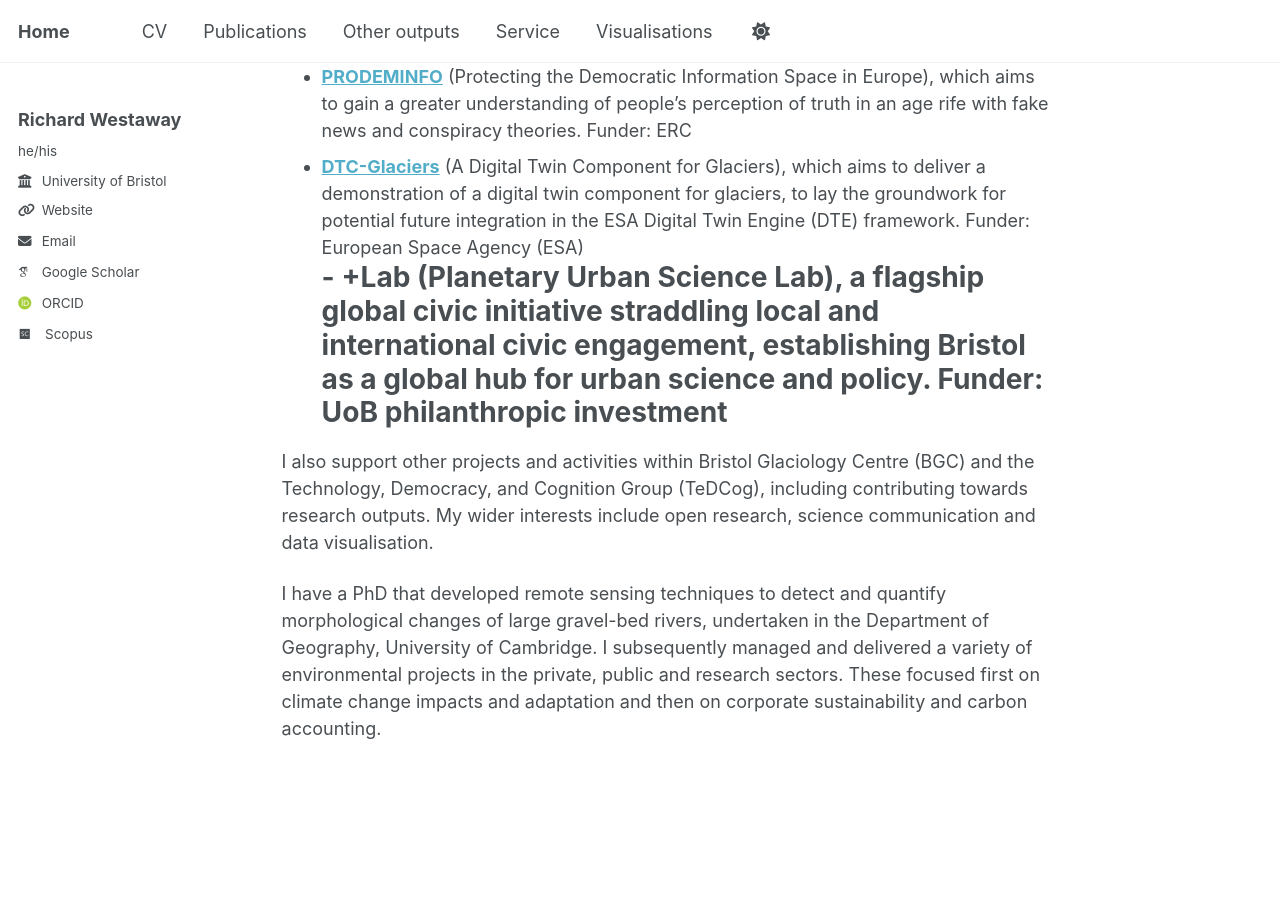
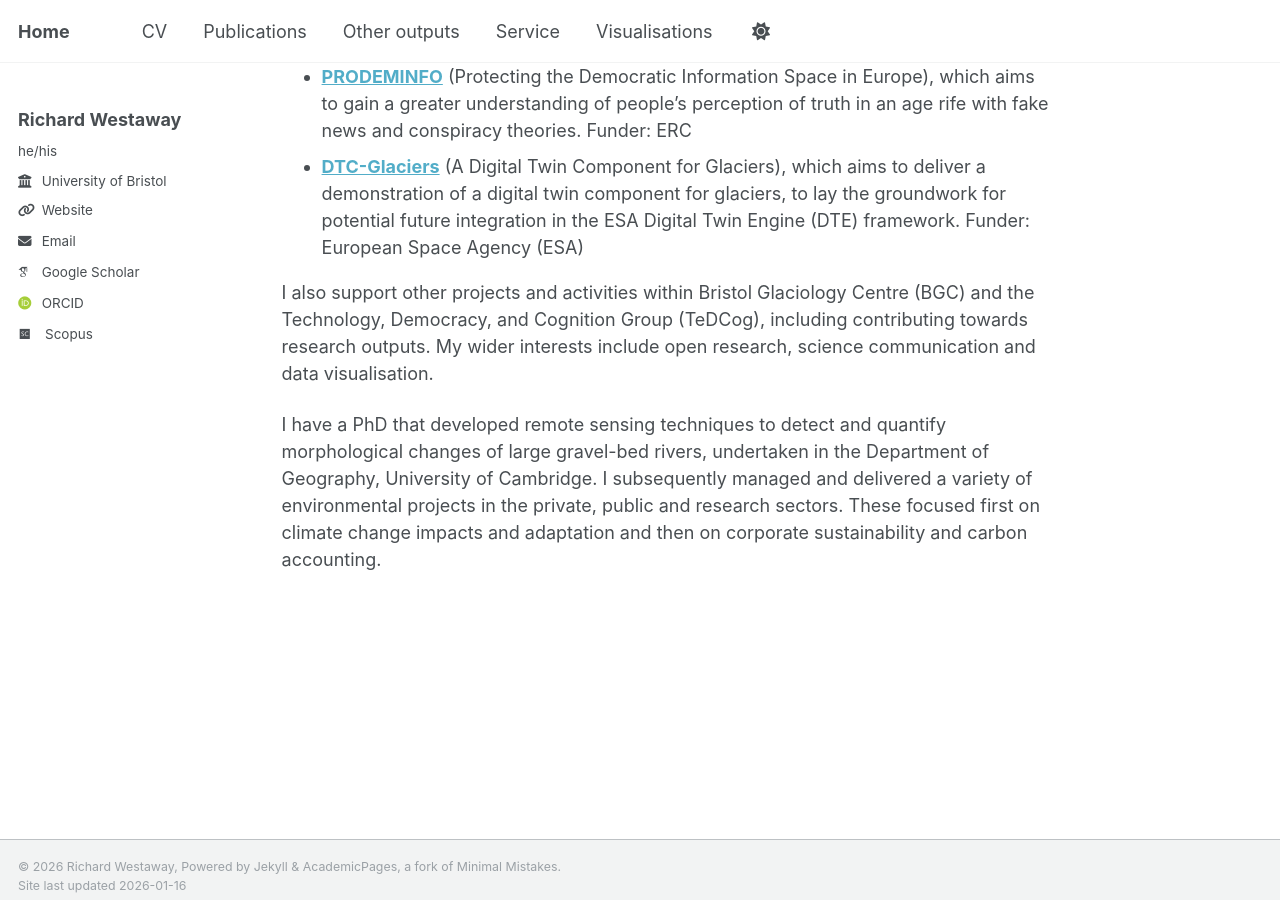
Before and after one commit to richardwestaway/richardwestaway.github.io, a Jekyll site: the page built from _pages/about.md, in a window 1280 px wide and 900 px high, scrolled down 481 px. Built offline with Jekyll 4.4.1, drawn with Linux system fonts in a browser that asks for light colours; some web fonts are replaced.

Commit message:
Update about.md

```diff
--- a/_pages/about.md
+++ b/_pages/about.md
@@ -16,7 +16,6 @@ I currently manage or support the following research projects:
 - [**DEEP PURPLE**](https://cordis.europa.eu/project/id/856416){:target="_blank"}, which is investigating the physical and microbial processes which darken the Greenland Ice Sheet. Host: ENVS, Aarhus University. Funder: ERC
 - [**PRODEMINFO**](https://cordis.europa.eu/project/id/101020961){:target="_blank"} (Protecting the Democratic Information Space in Europe), which aims to gain a greater understanding of people’s perception of truth in an age rife with fake news and conspiracy theories. Funder: ERC
 - [**DTC-Glaciers**](https://dtcglaciers.org/){:target="_blank"} (A Digital Twin Component for Glaciers), which aims to deliver a demonstration of a digital twin component for glaciers, to lay the groundwork for potential future integration in the ESA Digital Twin Engine (DTE) framework. Funder: European Space Agency (ESA)
-# - **+Lab** (Planetary Urban Science Lab), a flagship global civic initiative straddling local and international civic engagement, establishing Bristol as a global hub for urban science and policy. Funder: UoB philanthropic investment
 
 I also support other projects and activities within Bristol Glaciology Centre (BGC) and the Technology, Democracy, and Cognition Group (TeDCog), including contributing towards research outputs. My wider interests include open research, science communication and data visualisation.
 
```
